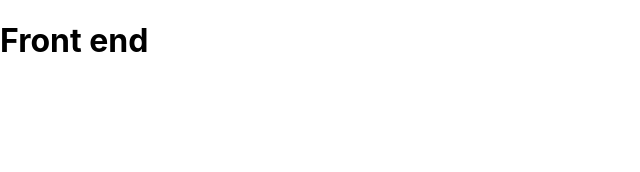
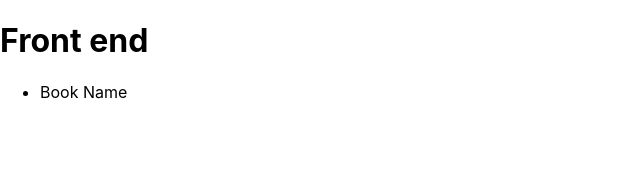
Before and after one commit to joshi-kaushal/books-ql, a React (Create React App) app in the folder client/: page / in a window 1280 px wide. Shown: the top 172 px of the page, without its empty margins (0-640 px from the left). Built offline with nearby package versions, Linux system fonts and the light colour scheme.

Commit message:
fronend component fixed

```diff
--- a/client/src/App.js
+++ b/client/src/App.js
@@ -1,8 +1,13 @@
+import React from "react";
+
+import { Book } from "./Components/Book"
+
 
 function App() {
   return (
     <div className="App">
       <h1>Front end</h1>
+      <Book />
     </div>
   );
 }
--- /dev/null
+++ b/client/src/Components/Book.js
@@ -0,0 +1,10 @@
+
+export const Book = () => {
+	return (
+		<>
+			<ul id="book-list">
+				<li>Book Name</li>
+			</ul>
+		</>
+	);
+}
```
Also changed, not shown: client/Author.js (added), client/Book.js (added).
